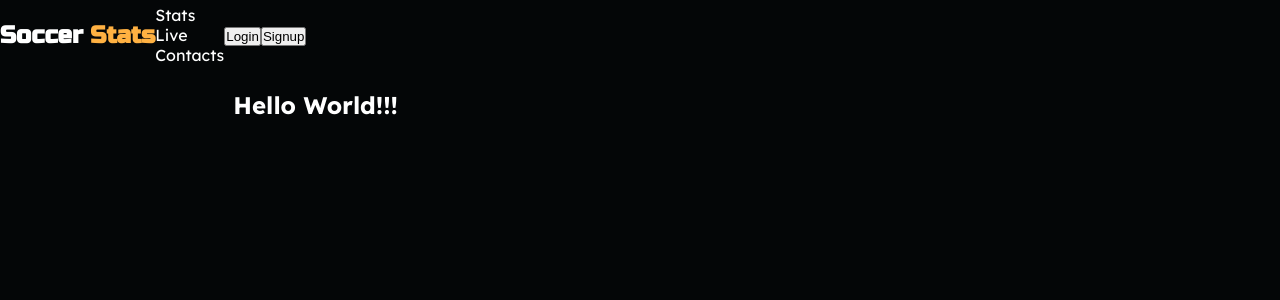
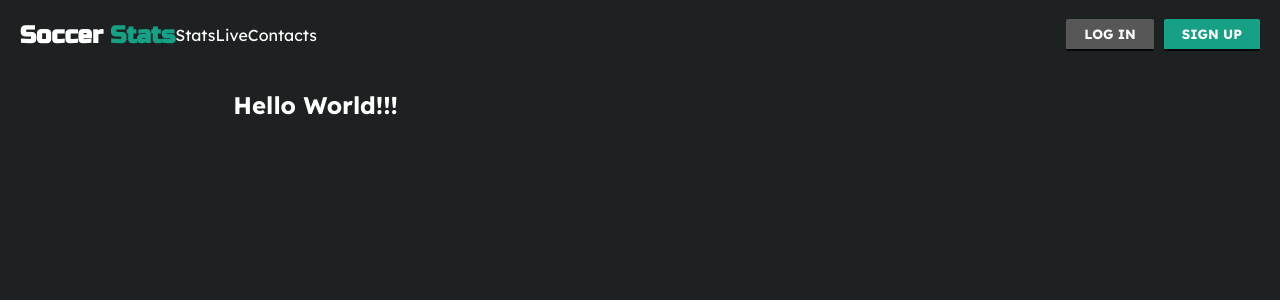
Before and after one commit to brunogcpinheiro/soccer-stats, a Nuxt app: page / in a window 1280 px wide. Shown: the top 300 px of the page. Built offline with nearby package versions, Linux system fonts and the light colour scheme.

Commit message:
header component #1

```diff
--- a/assets/vars.scss
+++ b/assets/vars.scss
@@ -1,6 +1,7 @@
 :root {
-  --background: #040607;
+  --background: #1d2122;
+  --background-contrast: #575757;
   --foreground: #ffffff;
   --foreground-contrast: #cdd1db;
-  --accent: #ffb142;
+  --accent: #16a085;
 }
--- a/components/Header.vue
+++ b/components/Header.vue
@@ -12,8 +12,8 @@
       <li>Contacts</li>
     </ul>
     <div class="login">
-      <button>Login</button>
-      <button>Signup</button>
+      <button>Log in</button>
+      <button>Sign up</button>
     </div>
   </header>
 </template>
@@ -22,15 +22,44 @@
 header {
   display: flex;
   align-items: center;
+  padding: 20px;
 }
 
 .logo {
   h2 {
     font-family: Russo One, sans-serif;
+    margin: 0;
+    padding: 0;
 
     span {
+      font-family: Russo One, sans-serif;
       color: var(--accent);
     }
   }
 }
+
+.menu {
+  display: flex;
+  align-items: center;
+
+  flex: 1;
+}
+
+.login {
+  button {
+    border: none;
+    border-bottom: 2px solid #040607;
+    background: var(--background-contrast);
+    border-radius: 2px;
+    padding: 7px 18px;
+    color: var(--foreground);
+    text-transform: uppercase;
+    font-weight: bold;
+
+    &:last-child {
+      margin-left: 10px;
+      background-color: var(--accent);
+    }
+  }
+}
 </style>
--- a/layouts/default.vue
+++ b/layouts/default.vue
@@ -30,10 +30,15 @@ export default {
   padding: 0;
   box-sizing: border-box;
   outline: var(--accent);
+  font-family: Lexend Deca, sans-serif;
 }
 
 ul {
   list-style: none;
+}
+
+button {
+  cursor: pointer;
 }
 
 #layout {
```
